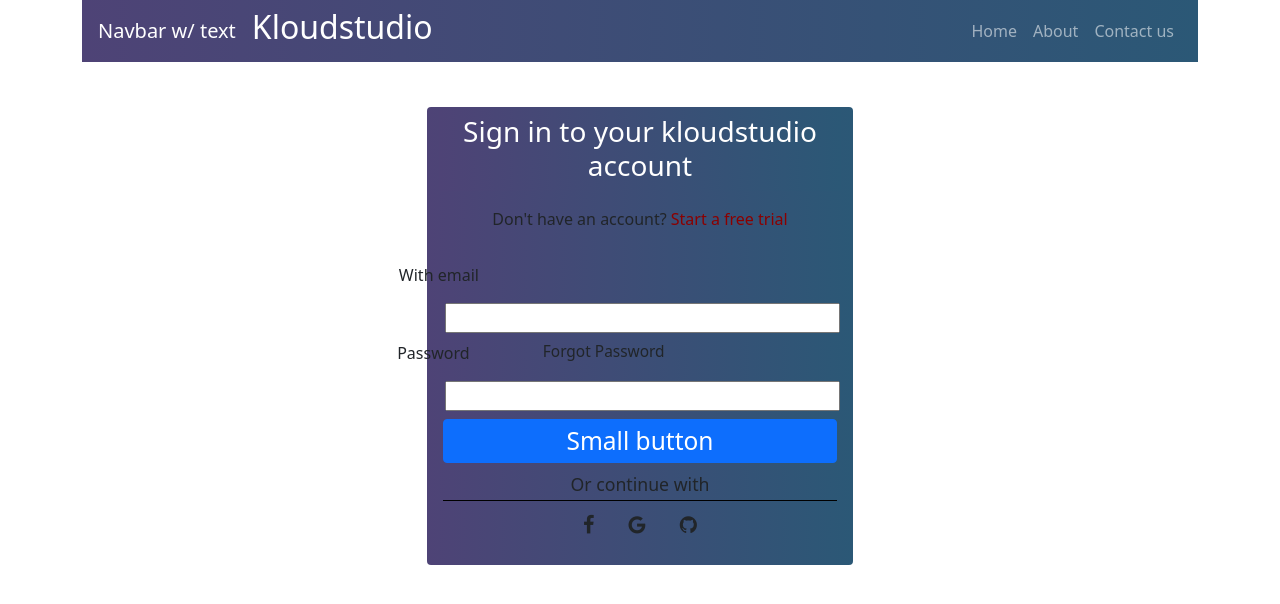
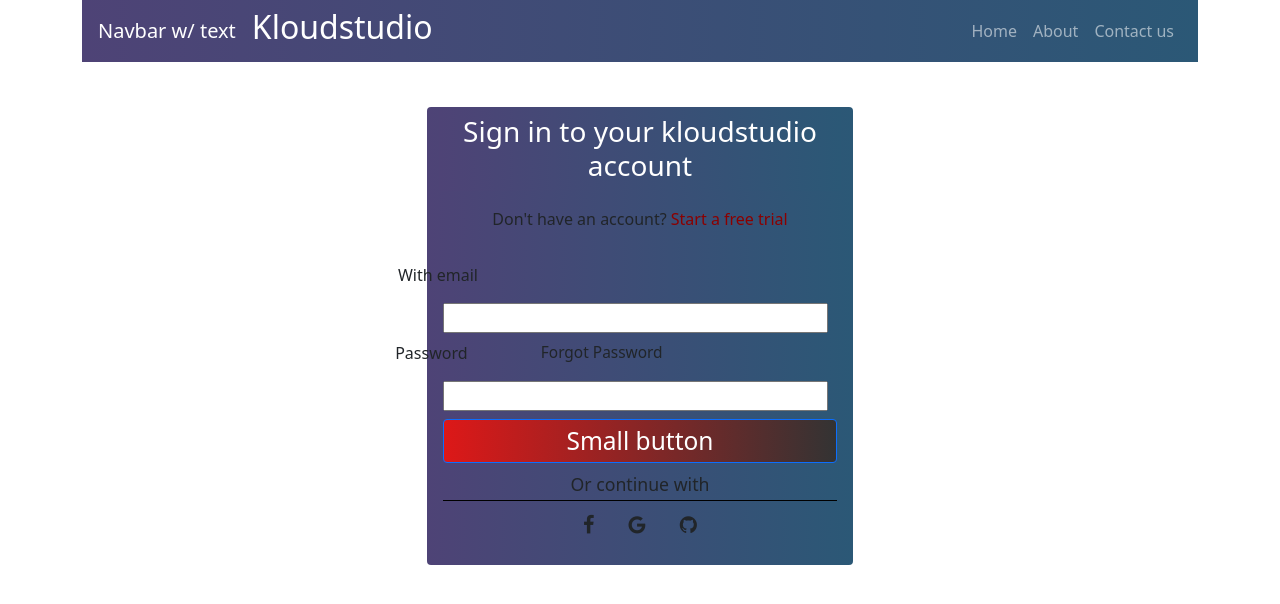
Before and after one commit to IzzatK/reactstrappractice, a React (Create React App) app: page / in a window 1280 px wide. Shown: the top 604 px of the page. Built offline with nearby package versions, Linux system fonts and the light colour scheme.

Commit message:
onto complete navbar

```diff
--- a/src/SigininCard.css
+++ b/src/SigininCard.css
@@ -12,7 +12,7 @@
 }
  #signinform {
     position:relative;
-    left:-25px;
+    left:-27px;
 }
 #smbutton {
     padding: 3px 48.7px 3px 48.7px;
@@ -32,7 +32,7 @@
 #forgotpass {
     background:none;
     position:relative;
-    bottom:5.23px;
+    bottom:4.67px;
     font-size:15.45px;
 
 }
@@ -42,7 +42,7 @@
 }
 #emailpar {
     position:relative;
-    right:176.1px;
+    right:175px;
 }
 
 #div1 {
@@ -57,8 +57,10 @@ background: linear-gradient(to right, #4e4376, #2b5876); /* W3C, IE 10+/ Edge, F
 
 }
 
-/* #smbutton{
-    position:relative;
-    right:81.7px;
-    top:20px;
-} */
+ #smbutton{
+   width:200%;
+   background: #333333;  /* fallback for old browsers */
+background: -webkit-linear-gradient(to right, #dd1818, #333333);  /* Chrome 10-25, Safari 5.1-6 */
+background: linear-gradient(to right, #dd1818, #333333); /* W3C, IE 10+/ Edge, Firefox 16+, Chrome 26+, Opera 12+, Safari 7+ */
+
+}
--- a/src/SigninCard.js
+++ b/src/SigninCard.js
@@ -16,12 +16,12 @@ export default class SigninCard extends Component {
                                        <p id="emailpar">With email </p>
 
 
-  <input class=""type="text" id="fname" name="fname" style={{width: "116%"}}/><br/>
+  <input class=""type="text" id="fname" name="fname" style={{width: "113%"}}/><br/>
 
 <div id="lowerinputform">
  <p id="passpars" class="float-middle mt-2">Password <button id="forgotpass" class="btn btn-sm float-right ">Forgot Password</button></p>
 
-                                       <input class="mb-1"type="text" style={{width: "116%"}} id="fname" name="fname"/><br/>
+                                       <input class="mb-1"type="text" style={{width: "113%"}} id="fname" name="fname"/><br/>
     </div>
     </div>
 
```
